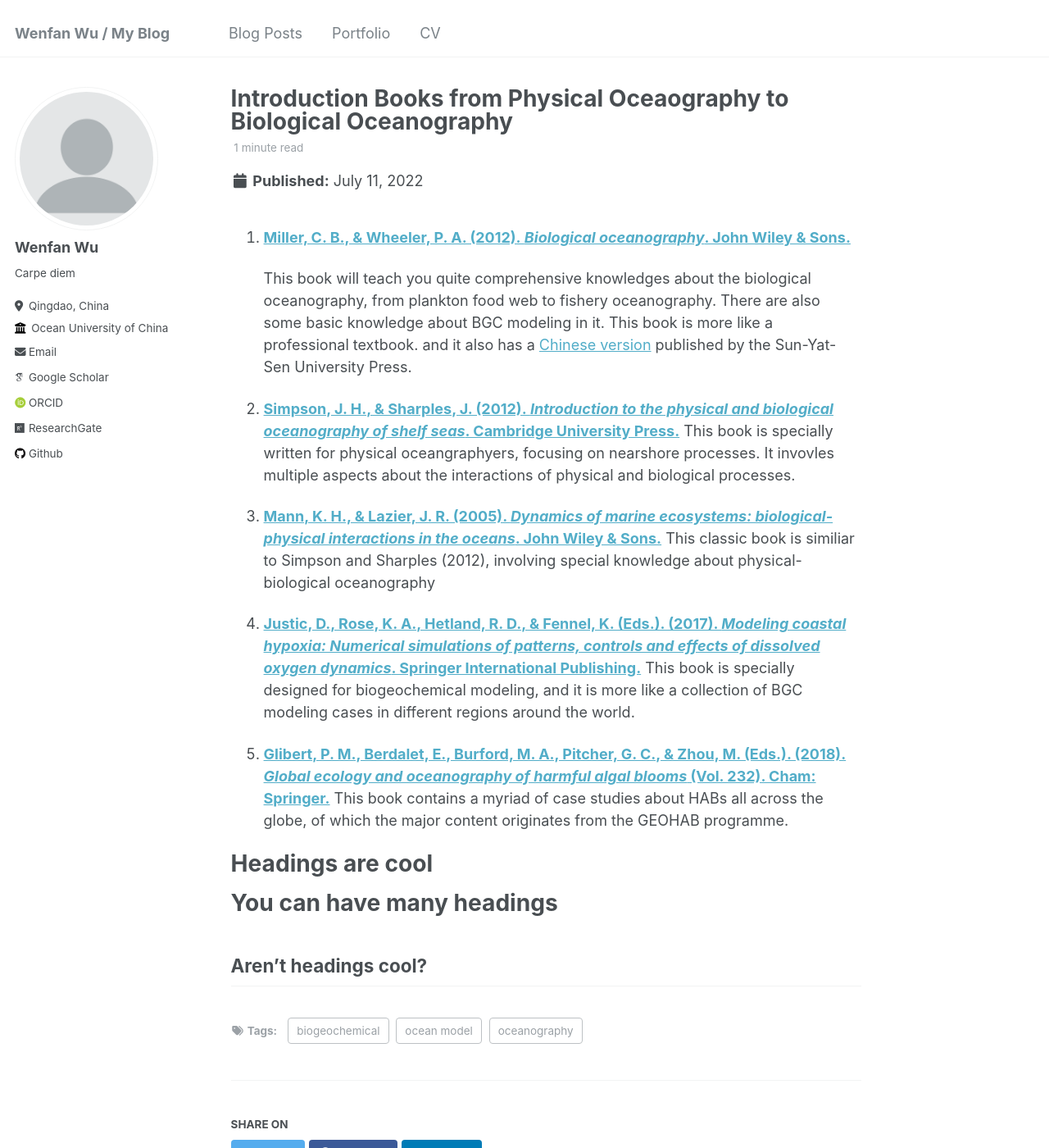
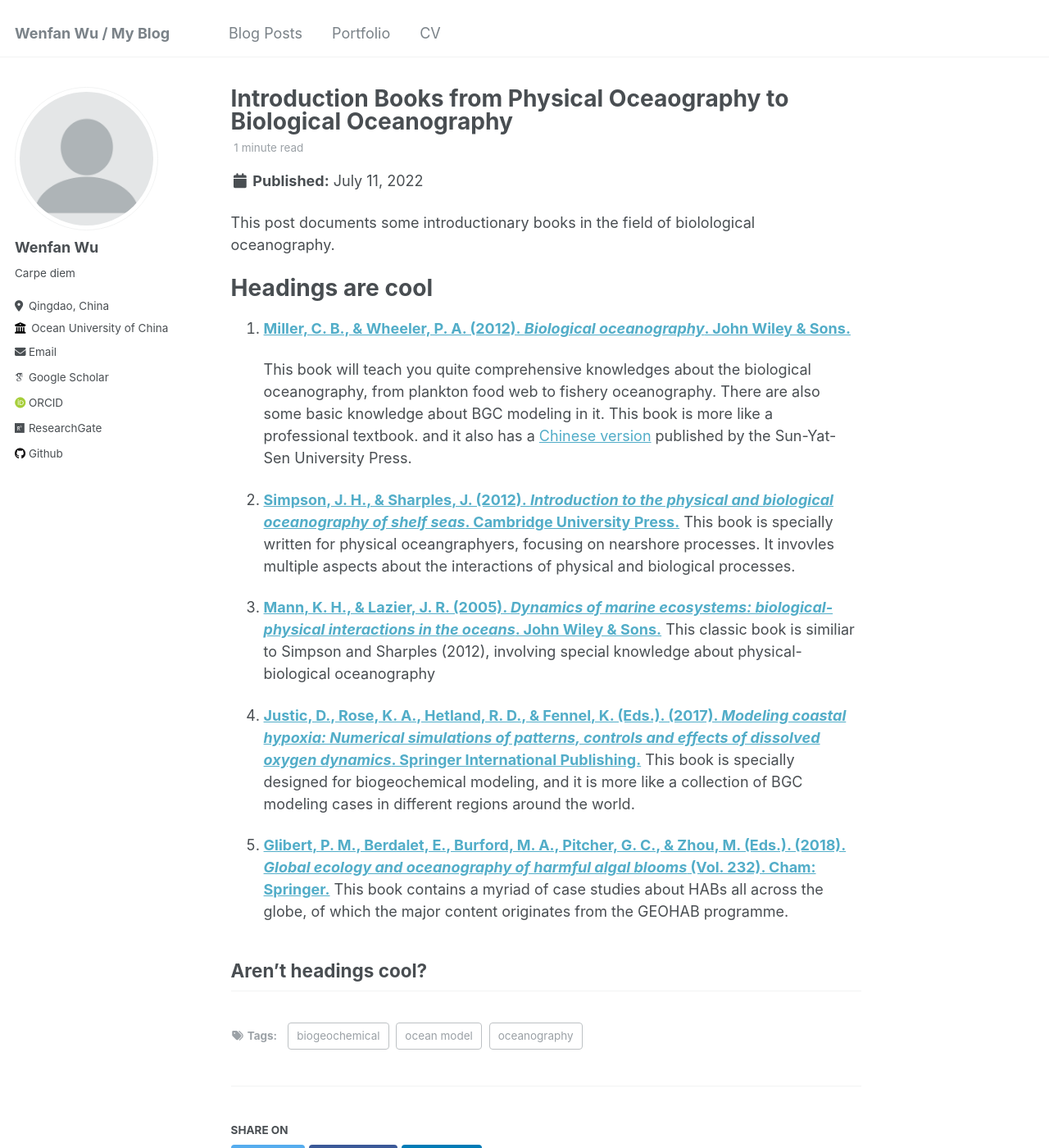
Before and after one commit to wenfanwu/wenfanwu.github.io, a Jekyll site: the page built from _posts/2022-07-11-blog-post-1.md, in a window 1280 px wide and 1400 px high. Shown: the whole window at 82% size. Built offline with Jekyll 4.4.1, drawn with Linux system fonts in a browser that asks for light colours; some web fonts are replaced.

Commit message:
Update 2022-07-11-blog-post-1.md

```diff
--- a/_posts/2022-07-11-blog-post-1.md
+++ b/_posts/2022-07-11-blog-post-1.md
@@ -7,6 +7,11 @@ tags:
   - biogeochemical
   - ocean model
 ---
+
+This post documents some introductionary books in the field of biolological oceanography.
+
+Headings are cool
+======
 
 1. __[Miller, C. B., & Wheeler, P. A. (2012). *Biological oceanography*. John Wiley & Sons.](https://bcs.wiley.com/he-bcs/Books?action=index&bcsId=7242&itemId=144433302X)__
 
@@ -24,11 +29,5 @@ tags:
 5. __[Glibert, P. M., Berdalet, E., Burford, M. A., Pitcher, G. C., & Zhou, M. (Eds.). (2018). *Global ecology and oceanography of harmful algal blooms* (Vol. 232). Cham: Springer.](https://link.springer.com/book/10.1007/978-3-319-70069-4)__
    This book contains a myriad of case studies about HABs all across the globe, of which the major content originates from the GEOHAB programme.
 
-Headings are cool
-======
-
-You can have many headings
-======
-
 Aren't headings cool?
 ------
```
